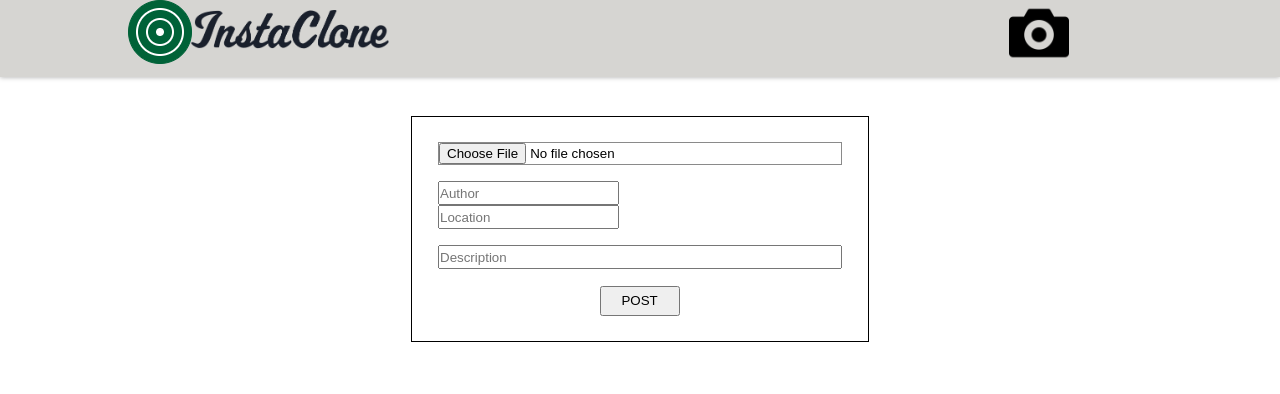
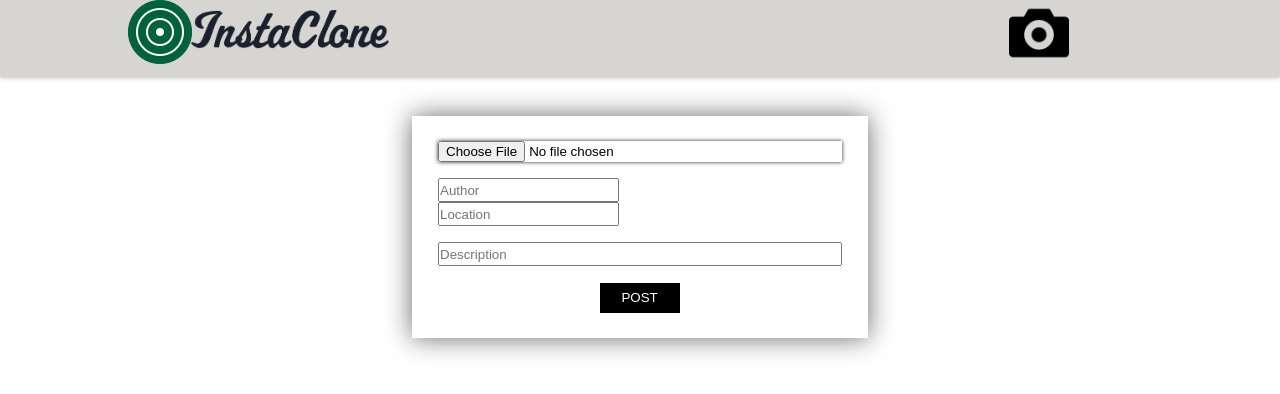
Before and after one commit to AKASH-926/Insta-clone-App, a React (Create React App) app: page /add in a window 1280 px wide. Shown: the top 394 px of the page. Built offline with nearby package versions, Linux system fonts and the light colour scheme.

Commit message:
box shadow in newpost.css

```diff
--- a/src/components/createPost/NewPost.css
+++ b/src/components/createPost/NewPost.css
@@ -2,18 +2,20 @@
    display: flex;
    justify-content: center;
    margin-top: 3%;
+
 }
 #file-wrap{
-    border: 1px solid black;
+
     padding: 2%;
+    box-shadow: 0 0 25px rgba(0, 0, 0, 0.586);
 }
 #file{
     width: 300px;
 }
 #image_cont{
     margin-bottom: 4%;
-    border: 1px solid rgba(0, 0, 0, 0.459);
 
+box-shadow: 0 0 4px rgba(0, 0, 0, 0.863);
 
 }
 #Auth_cont{
@@ -44,4 +46,13 @@ width: 400px;
     width: 80px;
     height: 30px;
     cursor: pointer;
+    background-color: black;
+    color: white;
+    transition: 112ms;
+    border: none;
 }
+#post_butn:hover{
+    transform: scale(1.2);
+    background-color: green;
+
+}
```
